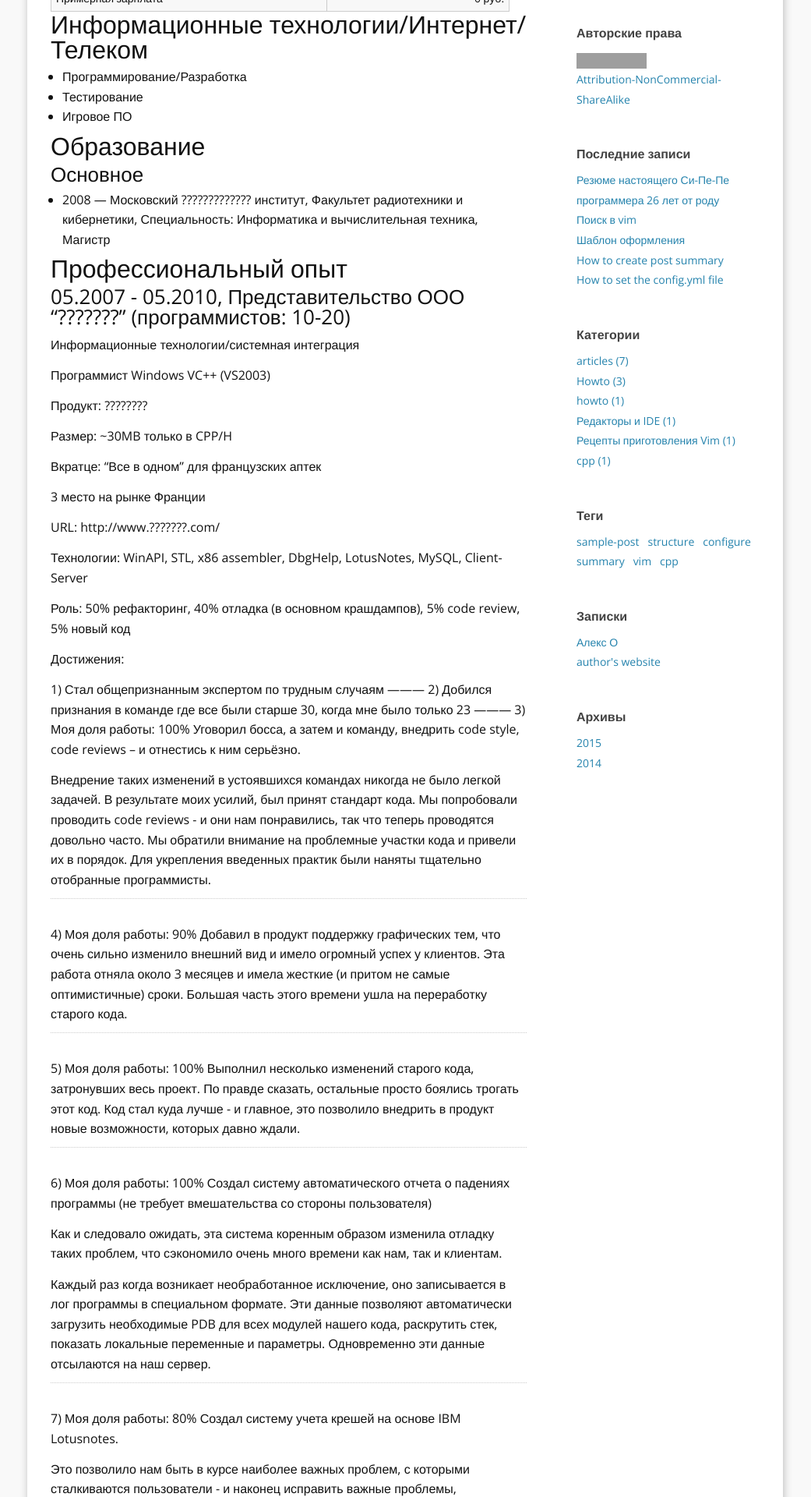
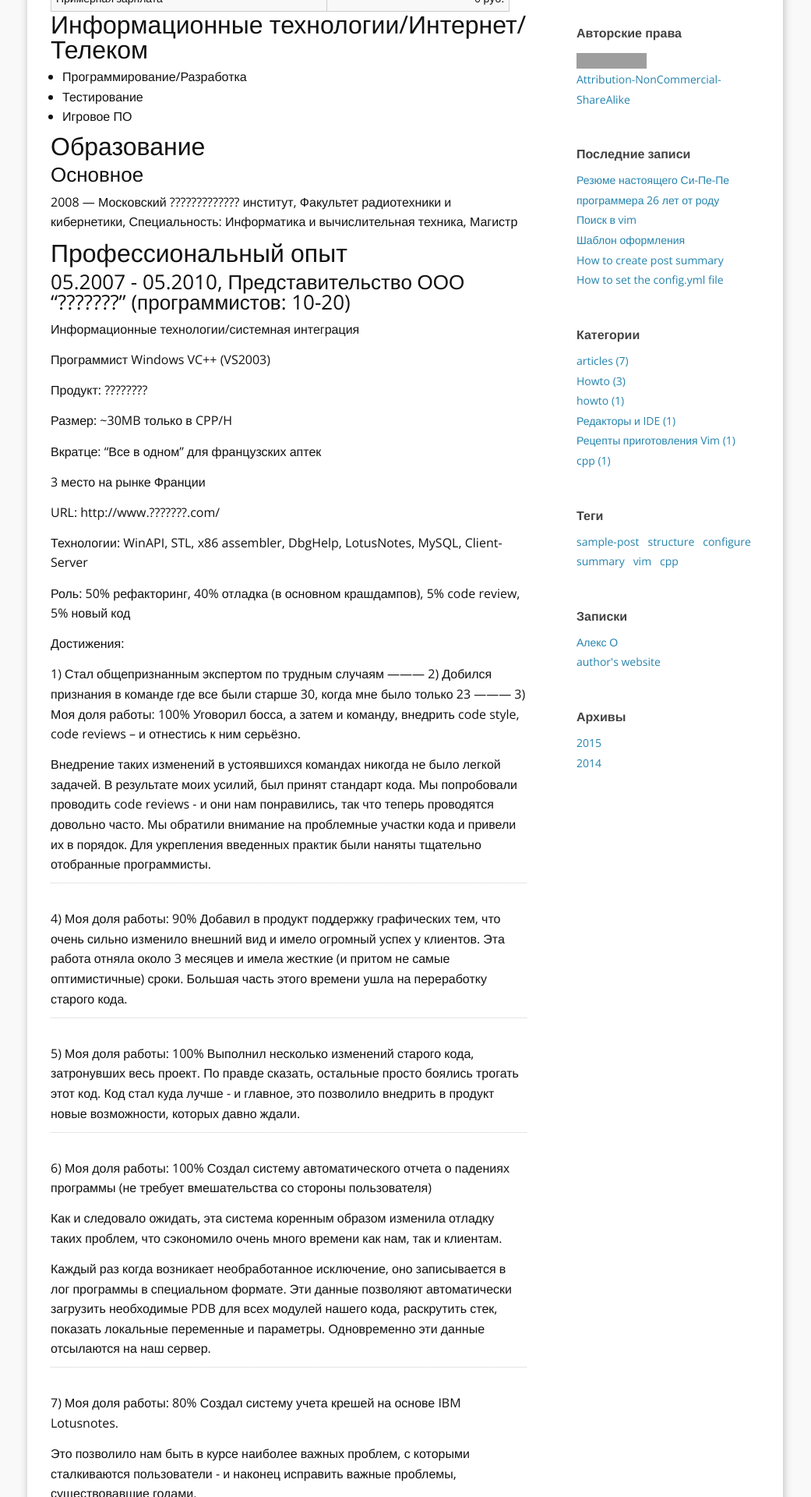
Before and after one commit to abushmelev/oalex, a Jekyll site: the page built from _posts/2015-05-03-CV-CPP-Programmer.md, in a window 1280 px wide. Shown: the part 814-2734 px from the top of the page at 78% size, without its empty margins (120-1161 px from the left). Built offline with Jekyll 4.4.1, drawn with Linux system fonts in a browser that asks for light colours; nearby versions of some CDN libraries; comment, search, counter and statistics services are not loaded; grey boxes are pictures that could not be loaded.

Commit message:
Особенности форматирования

```diff
--- a/_posts/2015-05-03-CV-CPP-Programmer.md
+++ b/_posts/2015-05-03-CV-CPP-Programmer.md
@@ -30,12 +30,15 @@
 * Тестирование
 * Игровое ПО
 
-##Образование
-###Основное
-* 2008 — Московский ????????????? институт, Факультет радиотехники и кибернетики, Специальность: Информатика и вычислительная техника, Магистр
+## Образование
 
-##Профессиональный опыт
-###05.2007 - 05.2010, Представительство ООО "???????" (программистов: 10-20)
+### Основное
+
+2008 — Московский ????????????? институт, Факультет радиотехники и кибернетики, Специальность: Информатика и вычислительная техника, Магистр
+
+## Профессиональный опыт
+
+### 05.2007 - 05.2010, Представительство ООО "???????" (программистов: 10-20)
 
 Информационные технологии/системная интеграция
 
```
